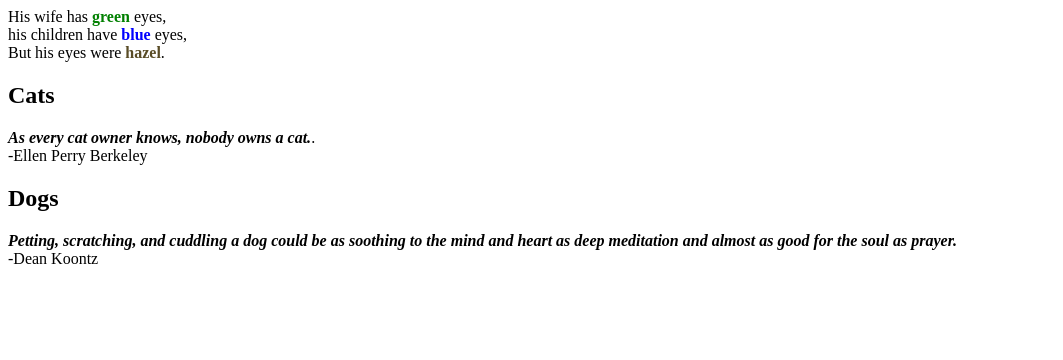
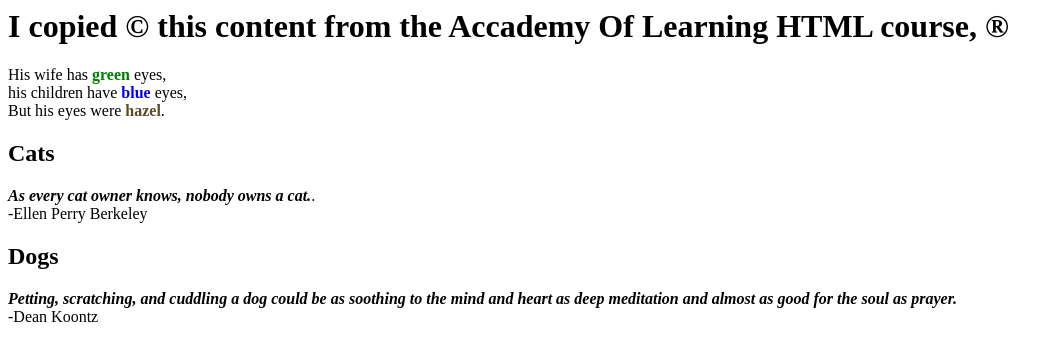
Before and after one commit to CodisticJr/HTML_AND_CSS_PROJECTS, a plain HTML site: page Basic_HTML_AND_CSS/br-Span-Section.html in a window 1280 px wide. Shown: the whole page, without its empty margins (0-1063 px from the left). Drawn offline with Linux system fonts and the light colour scheme.

Commit message:
Assignment 28 1/2
Part one and part two included

```diff
--- a/Basic_HTML_AND_CSS/br-Span-Section.html
+++ b/Basic_HTML_AND_CSS/br-Span-Section.html
@@ -2,9 +2,11 @@
 <html>
 	<head>
 		<meta charset="utf-8">
+
 	</head>
 
 	<body>
+		<h1> I copied &copy; this content from the Accademy Of Learning HTML course, &reg;</h1>
 		<p>
 			His wife has <span style="color:green;font-weight:bold">green</span> eyes,<br>
 			his children have <span style="color:blue; font-weight:bold">blue</span> eyes,<br>
```
